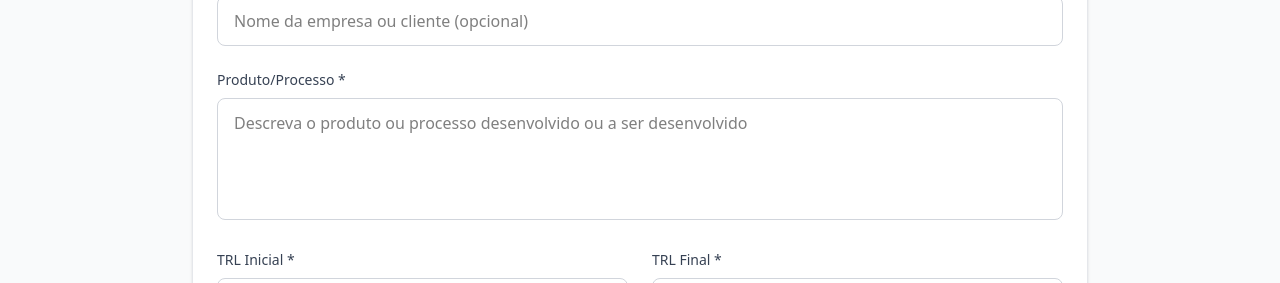
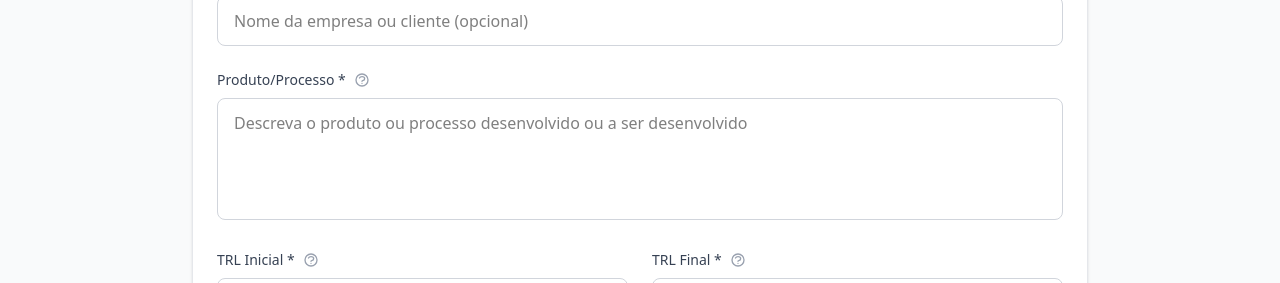
Before and after one commit to giuseppefilippin/CalculadoraTRL, a React (Vite) app: page / in a window 1280 px wide. Both pictures are taken after a click on the button "Começar Avaliação TRL". Shown: the part 517-800 px from the top of the page. Built offline with nearby package versions, Linux system fonts and the light colour scheme; no server answers.

Commit message:
add tooltip

```diff
--- a/src/components/Step1.jsx
+++ b/src/components/Step1.jsx
@@ -1,6 +1,7 @@
 "use client"
 
 import { useState, useEffect } from "react"
+import Tooltip from "./Tooltip"
 
 function Step1({ onStart }) {
   // Scroll para o topo quando o componente é montado
@@ -32,6 +33,22 @@ function Step1({ onStart }) {
     { value: "mecanica", label: "Mecânica" },
     //{ value: "gerais", label: "Gerais" },
   ]
+
+  // Glossário de termos
+  const glossario = {
+    trlInicial:
+      "O TRL inicial representa o nível de maturidade tecnológica atual do seu projeto. Varia de 1 (pesquisa básica) a 9 (tecnologia totalmente madura).",
+    trlFinal:
+      "O TRL final é o nível de maturidade que você pretende alcançar com este projeto. Deve ser igual ou maior que o TRL inicial.",
+    ambienteRelevante:
+      "Ambiente que simula as condições reais de operação da tecnologia, mas ainda em escala controlada. Por exemplo: laboratório especializado, ambiente de testes simulado, ou instalação piloto.",
+    ambienteOperacional:
+      "Ambiente real onde a tecnologia será efetivamente utilizada pelos usuários finais. Por exemplo: fábrica, hospital, residência, veículo, ou qualquer local de uso final da tecnologia.",
+    produto:
+      "Descreva o resultado tangível do seu projeto: pode ser um produto físico, software, processo, metodologia ou serviço que será desenvolvido ou aprimorado.",
+    areas:
+      "Selecione as principais áreas técnicas envolvidas no desenvolvimento da sua tecnologia. Você pode escolher múltiplas áreas se o projeto for multidisciplinar.",
+  }
 
   const handleChange = (e) => {
     const { id, value } = e.target
@@ -181,8 +198,23 @@ function Step1({ onStart }) {
 
             {/* Produto/Processo */}
             <div className="md:col-span-2">
-              <label htmlFor="produto" className="block text-sm font-medium text-gray-700 mb-2">
+              <label htmlFor="produto" className="flex items-center text-sm font-medium text-gray-700 mb-2">
                 Produto/Processo *
+                <Tooltip content={glossario.produto} position="top">
+                  <svg
+                    className="w-4 h-4 ml-2 text-gray-400 hover:text-blue-500 transition-colors"
+                    fill="none"
+                    stroke="currentColor"
+                    viewBox="0 0 24 24"
+                  >
+                    <path
+                      strokeLinecap="round"
+                      strokeLinejoin="round"
+                      strokeWidth={2}
+                      d="M8.228 9c.549-1.165 2.03-2 3.772-2 2.21 0 4 1.343 4 3 0 1.4-1.278 2.575-3.006 2.907-.542.104-.994.54-.994 1.093m0 3h.01M21 12a9 9 0 11-18 0 9 9 0 0118 0z"
+                    />
+                  </svg>
+                </Tooltip>
               </label>
               <textarea
                 id="produto"
@@ -199,8 +231,23 @@ function Step1({ onStart }) {
 
             {/* TRL Inicial */}
             <div>
-              <label htmlFor="trlInicial" className="block text-sm font-medium text-gray-700 mb-2">
+              <label htmlFor="trlInicial" className="flex items-center text-sm font-medium text-gray-700 mb-2">
                 TRL Inicial *
+                <Tooltip content={glossario.trlInicial} position="top">
+                  <svg
+                    className="w-4 h-4 ml-2 text-gray-400 hover:text-blue-500 transition-colors"
+                    fill="none"
+                    stroke="currentColor"
+                    viewBox="0 0 24 24"
+                  >
+                    <path
+                      strokeLinecap="round"
+                      strokeLinejoin="round"
+                      strokeWidth={2}
+                      d="M8.228 9c.549-1.165 2.03-2 3.772-2 2.21 0 4 1.343 4 3 0 1.4-1.278 2.575-3.006 2.907-.542.104-.994.54-.994 1.093m0 3h.01M21 12a9 9 0 11-18 0 9 9 0 0118 0z"
+                    />
+                  </svg>
+                </Tooltip>
               </label>
               <input
                 type="number"
@@ -219,8 +266,23 @@ function Step1({ onStart }) {
 
             {/* TRL Final */}
             <div>
-              <label htmlFor="trlFinal" className="block text-sm font-medium text-gray-700 mb-2">
+              <label htmlFor="trlFinal" className="flex items-center text-sm font-medium text-gray-700 mb-2">
                 TRL Final *
+                <Tooltip content={glossario.trlFinal} position="top">
+                  <svg
+                    className="w-4 h-4 ml-2 text-gray-400 hover:text-blue-500 transition-colors"
+                    fill="none"
+                    stroke="currentColor"
+                    viewBox="0 0 24 24"
+                  >
+                    <path
+                      strokeLinecap="round"
+                      strokeLinejoin="round"
+                      strokeWidth={2}
+                      d="M8.228 9c.549-1.165 2.03-2 3.772-2 2.21 0 4 1.343 4 3 0 1.4-1.278 2.575-3.006 2.907-.542.104-.994.54-.994 1.093m0 3h.01M21 12a9 9 0 11-18 0 9 9 0 0118 0z"
+                    />
+                  </svg>
+                </Tooltip>
               </label>
               <input
                 type="number"
@@ -239,8 +301,23 @@ function Step1({ onStart }) {
 
             {/* Ambiente Relevante */}
             <div>
-              <label htmlFor="ambienteRelevante" className="block text-sm font-medium text-gray-700 mb-2">
+              <label htmlFor="ambienteRelevante" className="flex items-center text-sm font-medium text-gray-700 mb-2">
                 Ambiente Relevante *
+                <Tooltip content={glossario.ambienteRelevante} position="top">
+                  <svg
+                    className="w-4 h-4 ml-2 text-gray-400 hover:text-blue-500 transition-colors"
+                    fill="none"
+                    stroke="currentColor"
+                    viewBox="0 0 24 24"
+                  >
+                    <path
+                      strokeLinecap="round"
+                      strokeLinejoin="round"
+                      strokeWidth={2}
+                      d="M8.228 9c.549-1.165 2.03-2 3.772-2 2.21 0 4 1.343 4 3 0 1.4-1.278 2.575-3.006 2.907-.542.104-.994.54-.994 1.093m0 3h.01M21 12a9 9 0 11-18 0 9 9 0 0118 0z"
+                    />
+                  </svg>
+                </Tooltip>
               </label>
               <textarea
                 id="ambienteRelevante"
@@ -257,8 +334,23 @@ function Step1({ onStart }) {
 
             {/* Ambiente Operacional */}
             <div>
-              <label htmlFor="ambienteOperacional" className="block text-sm font-medium text-gray-700 mb-2">
+              <label htmlFor="ambienteOperacional" className="flex items-center text-sm font-medium text-gray-700 mb-2">
                 Ambiente Operacional *
+                <Tooltip content={glossario.ambienteOperacional} position="top">
+                  <svg
+                    className="w-4 h-4 ml-2 text-gray-400 hover:text-blue-500 transition-colors"
+                    fill="none"
+                    stroke="currentColor"
+                    viewBox="0 0 24 24"
+                  >
+                    <path
+                      strokeLinecap="round"
+                      strokeLinejoin="round"
+                      strokeWidth={2}
+                      d="M8.228 9c.549-1.165 2.03-2 3.772-2 2.21 0 4 1.343 4 3 0 1.4-1.278 2.575-3.006 2.907-.542.104-.994.54-.994 1.093m0 3h.01M21 12a9 9 0 11-18 0 9 9 0 0118 0z"
+                    />
+                  </svg>
+                </Tooltip>
               </label>
               <textarea
                 id="ambienteOperacional"
@@ -275,8 +367,23 @@ function Step1({ onStart }) {
 
             {/* Áreas de Avaliação - Múltipla Seleção */}
             <div className="md:col-span-2">
-              <label className="block text-sm font-medium text-gray-700 mb-3">
+              <label className="flex items-center text-sm font-medium text-gray-700 mb-3">
                 O principal produto/processo do projeto envolve desenvolvimentos em: *
+                <Tooltip content={glossario.areas} position="top">
+                  <svg
+                    className="w-4 h-4 ml-2 text-gray-400 hover:text-blue-500 transition-colors"
+                    fill="none"
+                    stroke="currentColor"
+                    viewBox="0 0 24 24"
+                  >
+                    <path
+                      strokeLinecap="round"
+                      strokeLinejoin="round"
+                      strokeWidth={2}
+                      d="M8.228 9c.549-1.165 2.03-2 3.772-2 2.21 0 4 1.343 4 3 0 1.4-1.278 2.575-3.006 2.907-.542.104-.994.54-.994 1.093m0 3h.01M21 12a9 9 0 11-18 0 9 9 0 0118 0z"
+                    />
+                  </svg>
+                </Tooltip>
               </label>
               <div
                 className={`grid grid-cols-2 md:grid-cols-3 gap-4 p-4 border rounded-lg ${
--- /dev/null
+++ b/src/components/Tooltip.jsx
@@ -0,0 +1,40 @@
+"use client"
+
+import { useState } from "react"
+
+function Tooltip({ children, content, position = "top" }) {
+  const [isVisible, setIsVisible] = useState(false)
+
+  const positionClasses = {
+    top: "bottom-full left-1/2 transform -translate-x-1/2 mb-2",
+    bottom: "top-full left-1/2 transform -translate-x-1/2 mt-2",
+    left: "right-full top-1/2 transform -translate-y-1/2 mr-2",
+    right: "left-full top-1/2 transform -translate-y-1/2 ml-2",
+  }
+
+  const arrowClasses = {
+    top: "top-full left-1/2 transform -translate-x-1/2 border-l-transparent border-r-transparent border-b-transparent border-t-gray-800",
+    bottom:
+      "bottom-full left-1/2 transform -translate-x-1/2 border-l-transparent border-r-transparent border-t-transparent border-b-gray-800",
+    left: "left-full top-1/2 transform -translate-y-1/2 border-t-transparent border-b-transparent border-r-transparent border-l-gray-800",
+    right:
+      "right-full top-1/2 transform -translate-y-1/2 border-t-transparent border-b-transparent border-l-transparent border-r-gray-800",
+  }
+
+  return (
+    <div className="relative inline-block">
+      <div onMouseEnter={() => setIsVisible(true)} onMouseLeave={() => setIsVisible(false)} className="cursor-help">
+        {children}
+      </div>
+
+      {isVisible && (
+        <div className={`absolute z-50 ${positionClasses[position]}`}>
+          <div className="bg-gray-800 text-white text-sm rounded-lg py-2 px-3 max-w-xl shadow-lg">{content}</div>
+          <div className={`absolute w-0 h-0 border-4 ${arrowClasses[position]}`}></div>
+        </div>
+      )}
+    </div>
+  )
+}
+
+export default Tooltip
```
